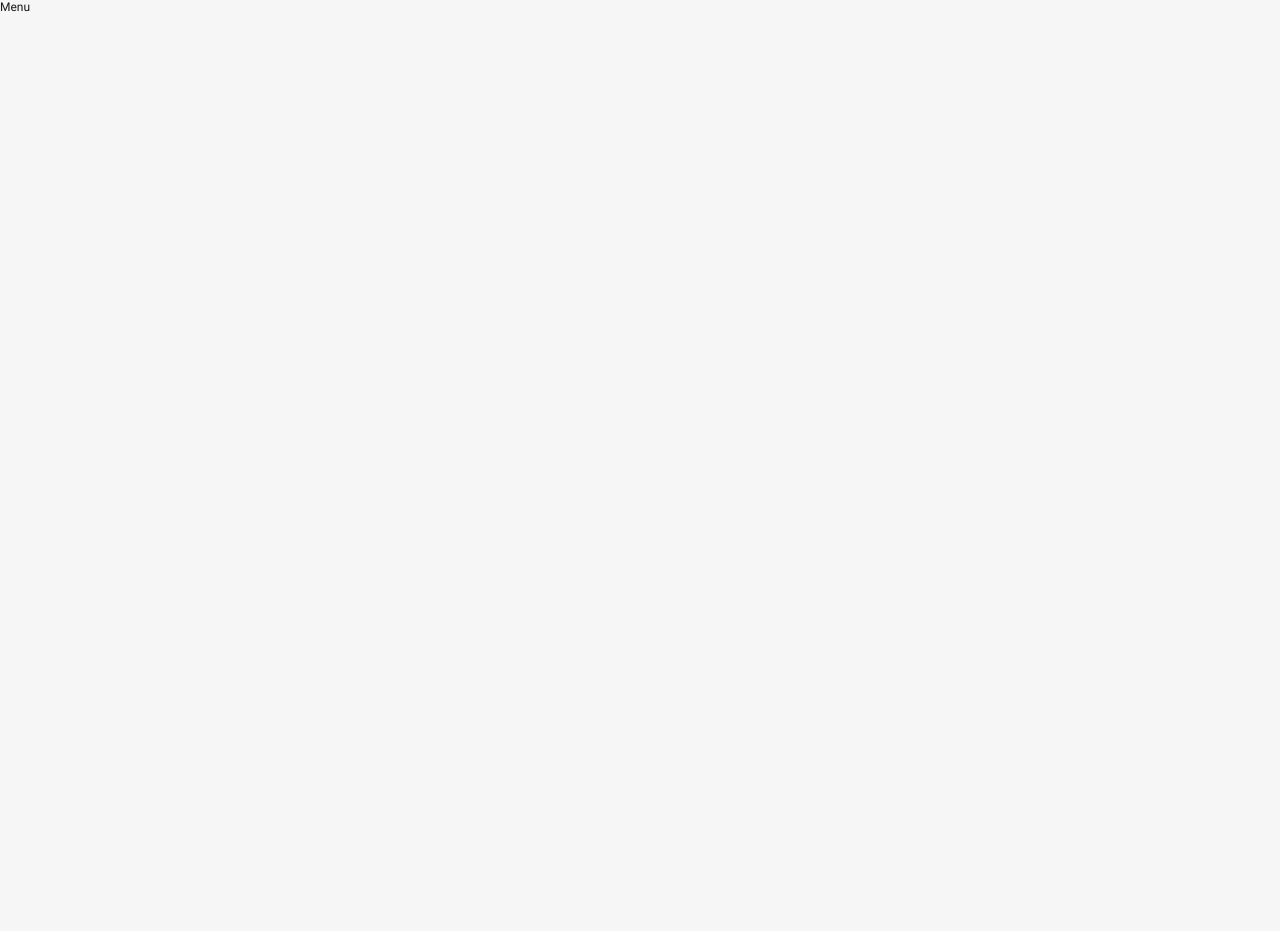
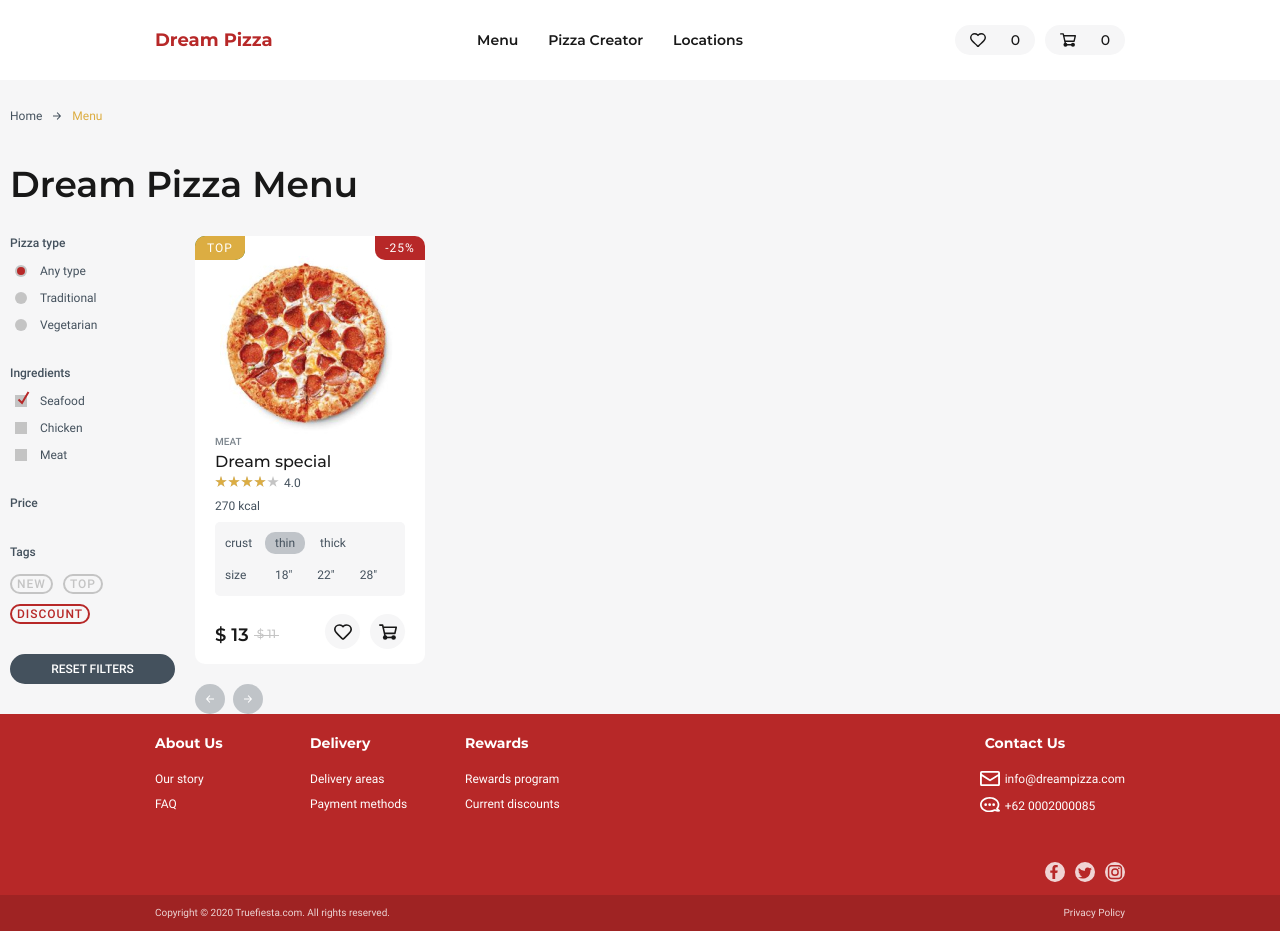
Before and after one commit to truefiesta/dream-pizza, a React app: page /menu in a window 1280 px wide. Before the commit the page ends 800 px from the top, so only its background shows below. Built offline with nearby package versions, Linux system fonts and the light colour scheme.

Commit message:
Create menu page with styles

```diff
--- a/src/components/app/app.css
+++ b/src/components/app/app.css
@@ -5,8 +5,12 @@
   position: relative;
 }
 
+.menu-page .wrapper {
+  padding-top: 30px;
+}
+
 @media (min-width: 320px) {
-  .wrapper.menu-container {
+  .home-page .wrapper {
     margin-bottom: 40px;
   }
 
@@ -55,10 +59,18 @@
   .cards-list-wrapper {
     width: 100%;
   }
+
+  .menu-page .main-title {
+    text-align: left;
+  }
+
+  .menu-page .menu-filters-container {
+    display: flex;
+  }
 }
 
 @media (min-width: 1000px) {
-  .wrapper.menu-container {
+  .home-page .wrapper {
     width: 970px;
     padding: 0 15px;
   }
--- a/src/pages/menu.jsx
+++ b/src/pages/menu.jsx
@@ -1,7 +1,37 @@
 import React from "react";
+import Header from "../components/header/header.jsx";
+import Footer from "../components/footer/footer.jsx";
+import Filters from "../components/filters/filters.jsx";
+import Breadcrumbs from "../components/breadcrumbs/breadcrumbs.jsx";
+import CardsList from "../components/cards-list/cards-list.jsx";
+import PrevNextControls from "../components/prev-next-controls/prev-next-controls.jsx";
 
 const Menu = () => {
-  return <div>Menu</div>;
+  return (
+    <>
+      <Header />
+      <main className="menu-page">
+        <div className="wrapper">
+          <Breadcrumbs />
+          <h1 className="main-title">Dream Pizza Menu</h1>
+          <div className="menu-filters-container">
+            <section className="filters-section">
+              <h2 className="section-title visually-hidden">Filter our menu</h2>
+              <Filters />
+            </section>
+            <section className="menu-section">
+              <h2 className="visually-hidden">
+                Our meals according to your current filters
+              </h2>
+              <CardsList />
+              <PrevNextControls />
+            </section>
+          </div>
+        </div>
+      </main>
+      <Footer />
+    </>
+  );
 };
 
 export default Menu;
```
